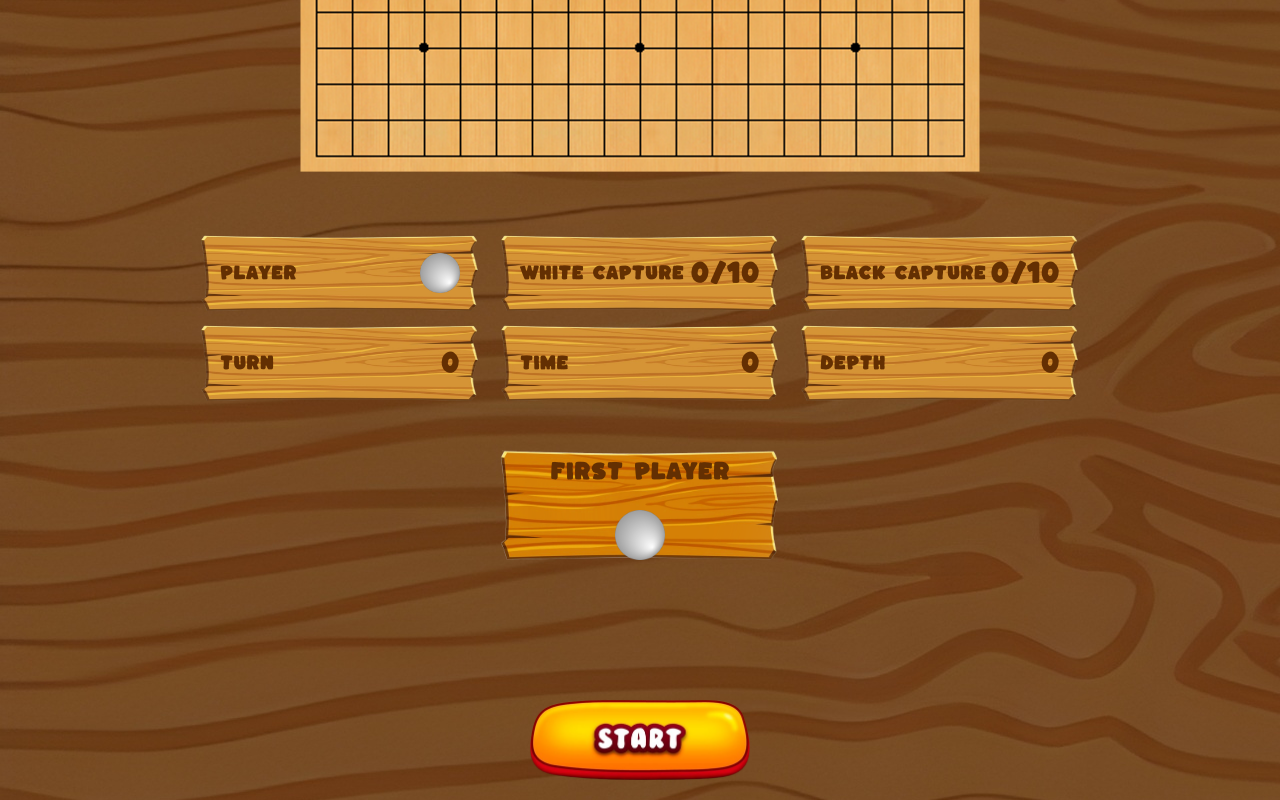
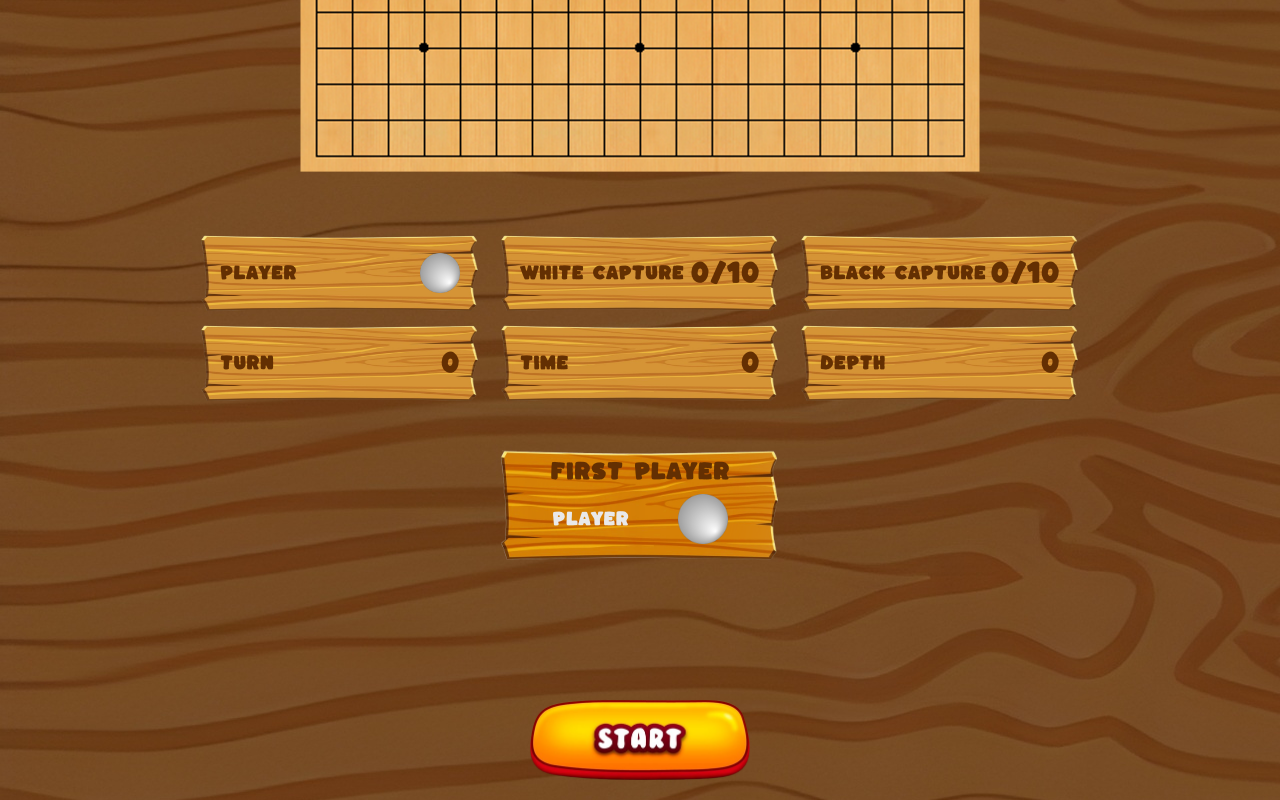
Before and after one commit to Seriots/Gomoku, a React (Create React App) app in the folder front/: page /GameIA in a window 1280 px wide. Shown: the part 500-1300 px from the top of the page. Built offline with nearby package versions, Linux system fonts and the light colour scheme.

Commit message:
Finish select first player prop

```diff
--- a/front/src/Game/Components/Board.tsx
+++ b/front/src/Game/Components/Board.tsx
@@ -2,7 +2,7 @@ import axios from 'axios';
 
 import './Board.css';
 import { GameInfoInterface } from '../GameIA';
-import { useEffect } from 'react';
+import { useEffect, useState } from 'react';
 
 const CASESIZE = 36;
 const BORDERSIZE = 16;
@@ -13,7 +13,7 @@ interface BoardProps {
     setWinner: any,
     gameInfo: GameInfoInterface,
     setGameInfo: any,
-    firstPlayer: string,
+    firstPlayer: any,
 }
 
 interface LocalGameInfoProps {
@@ -303,12 +303,31 @@ const Board : React.FC<BoardProps> = ({
     setGameInfo,
     firstPlayer
 }) => {
-    let fPlayer = firstPlayer;
+    const [runFirstIa, setRunFirstIa] = useState(false);
+
+    useEffect(() => {
+        const playIa = async () => {
+            localGameInfo.isProcessing = true;
+            await placeIAStone();
+            responseHandler(localGameInfo.response);
+            checkEndGame(localGameInfo.response, setGameRunning, setWinner);
+            switchColor();
+            updateGameInfo(localGameInfo.response, gameInfo, setGameInfo);
+            showShadowStone();
+
+            localGameInfo.isProcessing = false;
+        }
+        if (runFirstIa) {
+            setRunFirstIa(false);
+            playIa();
+        }
+    }
+    , [runFirstIa, gameInfo, setGameInfo, setGameRunning, setWinner]);
 
     useEffect(() => {
         if (gameRunning !== true)
             return ;
-        localGameInfo = initLocalGameInfo(fPlayer);
+        localGameInfo = initLocalGameInfo(firstPlayer.current);
 
         const board = document.getElementById('boardID');
         if (!board)
@@ -320,7 +339,11 @@ const Board : React.FC<BoardProps> = ({
         while (document.getElementsByClassName('blocked-stone').length > 0)
             board.removeChild(document.getElementsByClassName('blocked-stone')[0]);
 
-    }, [gameRunning]);
+        if (firstPlayer.current === 'black') {
+            setRunFirstIa(true);
+        }
+
+    }, [gameRunning, firstPlayer]);
 
     return (
         <div id='boardID' className='board' onClick={handleClick(gameRunning, setGameRunning, setWinner, gameInfo, setGameInfo)} onMouseMove={handleMouseMove} onMouseEnter={handleMouseEnter(gameRunning)} onMouseLeave={handleMouseLeave}>
--- a/front/src/Game/Components/BoardShadow.tsx
+++ b/front/src/Game/Components/BoardShadow.tsx
@@ -45,7 +45,7 @@ const BoardShadow : React.FC<BoardShadowProps> = ({
         end_game_text.classList.remove('show');
         setWinner('');
 
-    }, [gameRunning]);
+    }, [gameRunning, setWinner]);
 
     return (
         <div id='shadowMasterID' className='board-shadow-master'>
--- a/front/src/Game/Components/FirstPlayerProp.tsx
+++ b/front/src/Game/Components/FirstPlayerProp.tsx
@@ -1,33 +1,40 @@
 import './ParamsBar.css';
 
-import whiteStone from '../../assets/whiteStone.png';
-import blackStone from '../../assets/blackStone.png';
 
 interface FirstPlayerPropProps {
+    firstPlayer: string,
 	setFirstPlayer: any,
+    gameRunning: boolean,
 }
 
-const handleClick = (setFirstPlayer: any) => () => {
-    const firstPlayer = document.getElementById('firstPlayerID') as HTMLElement;
-    if (!firstPlayer)
+const handleClick = (firstPlayer: string, setFirstPlayer: any, gameRunning: boolean) => () => {
+    if (gameRunning)
         return;
-    firstPlayer.classList.toggle('black');
-    if (firstPlayer.innerHTML === 'white') {
-        setFirstPlayer('black');
-        firstPlayer.innerHTML = 'black';
-    } else {
-        setFirstPlayer('white');
-        firstPlayer.innerHTML = 'white';
-    }
+    const firstPlayerIMG = document.getElementById('firstPlayerID') as HTMLElement;
+    const whiteText = document.getElementById('WhiteTextID') as HTMLElement;
+    const blackText = document.getElementById('BlackTextID') as HTMLElement;
+    if (!firstPlayerIMG || !whiteText || !blackText)
+        return;
+    firstPlayerIMG.classList.toggle('black');
+    whiteText.classList.toggle('toggle');
+    blackText.classList.toggle('toggle');
+
+    firstPlayer === 'white' ? setFirstPlayer('black') : setFirstPlayer('white');
 }
 
 const FirstPlayerProp : React.FC<FirstPlayerPropProps> = ({
     setFirstPlayer,
+    firstPlayer,
+    gameRunning,
 }) => {
     return (
         <div className='param-prop'>
             <h2>First player</h2>
-            <button id='firstPlayerID' className='first-player-selector' onClick={handleClick(setFirstPlayer)}></button>
+            <div className='first-player-selector-wrapper'>
+                <p id='WhiteTextID' className='first-player-selector-white'>player</p>
+                <button id='firstPlayerID' className='first-player-selector' onClick={handleClick(firstPlayer, setFirstPlayer, gameRunning)}></button>
+                <p id='BlackTextID' className='first-player-selector-black'>computer</p>
+            </div>
         </div>
     );
 }
--- a/front/src/Game/Components/ParamsBar.css
+++ b/front/src/Game/Components/ParamsBar.css
@@ -78,15 +78,45 @@
     /*margin: 0;*/
 }
 
+.first-player-selector-wrapper {
+    display: flex;
+    flex-direction: row;
+    justify-content: space-around;
+    align-items: center;
+    width: 80%;
+    height: 50px;
+    position: relative;
+    bottom: 15% ;
+}
+
 .first-player-selector {
     all: unset;
     height: 50px;
     width: 50px;
     background-image: url("../../assets/whiteStone.png");
     background-size: 100% 100%;
+    position: relative ;
 }
 
 .first-player-selector.black {
     background-image: url("../../assets/blackStone.png");
     background-size: 100% 100%;
 }
+
+.first-player-selector-white {
+    color: #e9e9e9;
+    display: block;
+}
+
+.first-player-selector-black {
+    color: #1f1f1f;
+    display: none;
+}
+
+.first-player-selector-white.toggle {
+    display: none;
+}
+
+.first-player-selector-black.toggle {
+    display: block;
+}
--- a/front/src/Game/Components/ParamsBar.tsx
+++ b/front/src/Game/Components/ParamsBar.tsx
@@ -3,17 +3,21 @@ import FirstPlayerProp from './FirstPlayerProp';
 
 
 interface ParamsBarProps {
+    firstPlayer: string,
 	setFirstPlayer: any,
+    gameRunning: boolean,
 }
 
 const ParamsBar : React.FC<ParamsBarProps> = ({
+    firstPlayer,
     setFirstPlayer,
+    gameRunning,
 }) => {
     return (
         <div className='params-bar'>
             <div className='param-props-div'>
             <span>
-                <FirstPlayerProp setFirstPlayer={setFirstPlayer}></FirstPlayerProp>
+                <FirstPlayerProp firstPlayer={firstPlayer} setFirstPlayer={setFirstPlayer} gameRunning={gameRunning} ></FirstPlayerProp>
             </span>
             </div>
         </div>
--- a/front/src/Game/GameIA.tsx
+++ b/front/src/Game/GameIA.tsx
@@ -1,4 +1,4 @@
-import { useState } from 'react';
+import { useEffect, useRef, useState } from 'react';
 import Board from './Components/Board';
 import BoardShadow from './Components/BoardShadow';
 import InfoBar from './Components/InfoBar';
@@ -15,8 +15,17 @@ export interface GameInfoInterface {
     processDepth: number,
 }
 
-const GameIn : GameInfoInterface = {
+const GameInWhite: GameInfoInterface = {
     currentPlayer: 'white',
+    currentRound: 0,
+    whiteCaptured: 0,
+    blackCaptured: 0,
+    processTime: 0,
+    processDepth: 0,
+}
+
+const GameInBlack: GameInfoInterface = {
+    currentPlayer: 'black',
     currentRound: 0,
     whiteCaptured: 0,
     blackCaptured: 0,
@@ -27,14 +36,23 @@ const GameIn : GameInfoInterface = {
 function GameIA() {
     const [gameRunning, setGameRunning] = useState(false);
     const [winner, setWinner] = useState('');
-    const [gameInfo, setGameInfo] = useState(GameIn);
+    const [gameInfo, setGameInfo] = useState(GameInWhite);
     const [firstPlayer, setFirstPlayer] = useState('white');
+    const firstPlayerRef = useRef(firstPlayer);
+
+    useEffect(() => {
+        if (firstPlayer === 'white')
+            setGameInfo(GameInWhite);
+        else
+            setGameInfo(GameInBlack);
+        firstPlayerRef.current = firstPlayer;
+    }, [firstPlayer]);
 
     return (
         <div className='gameIA-master'>
-            <ParamsBar  setFirstPlayer={setFirstPlayer}/>
+            <ParamsBar  firstPlayer={firstPlayer} setFirstPlayer={setFirstPlayer} gameRunning={gameRunning}/>
             <InfoBar gameInfo={gameInfo}/>
-            <Board gameRunning={gameRunning} setGameRunning={setGameRunning} setWinner={setWinner} gameInfo={gameInfo} setGameInfo={setGameInfo} firstPlayer={firstPlayer}/>
+            <Board gameRunning={gameRunning} setGameRunning={setGameRunning} setWinner={setWinner} gameInfo={gameInfo} setGameInfo={setGameInfo} firstPlayer={firstPlayerRef}/>
             <BoardShadow gameRunning={gameRunning} winner={winner} setWinner={setWinner}/>
             <StartButton gameRunning={gameRunning} setGameRunning={setGameRunning} />
         </div>
```
